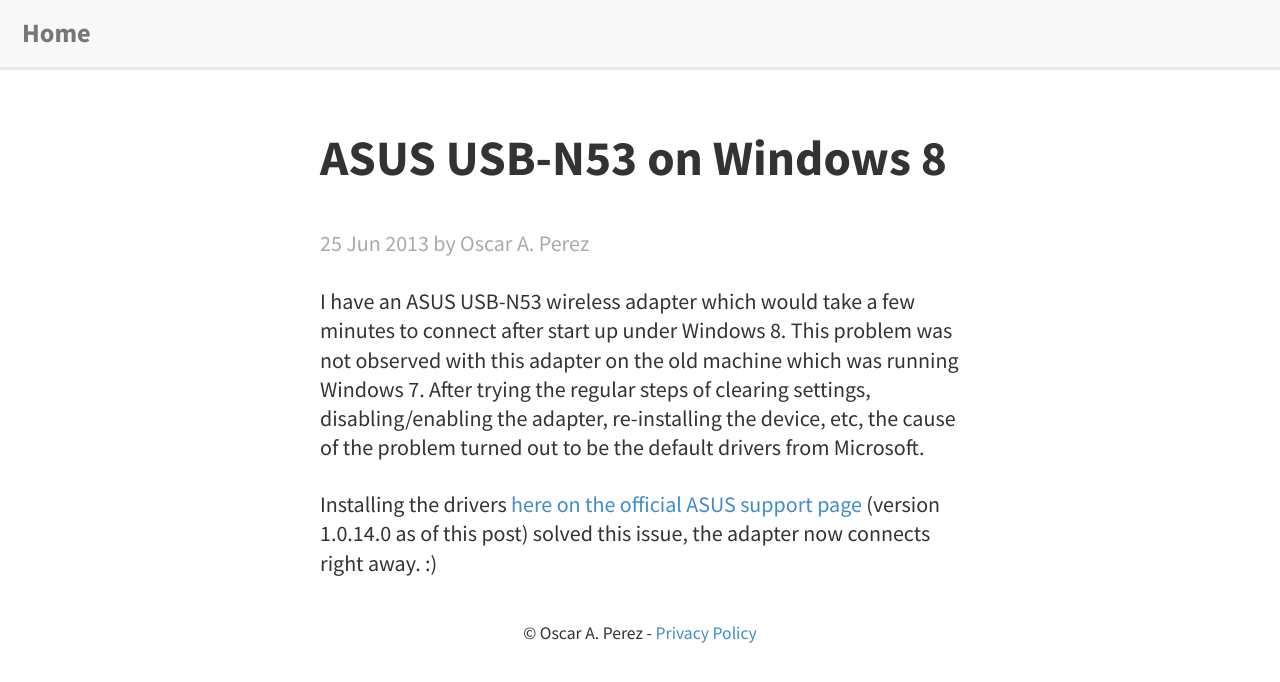
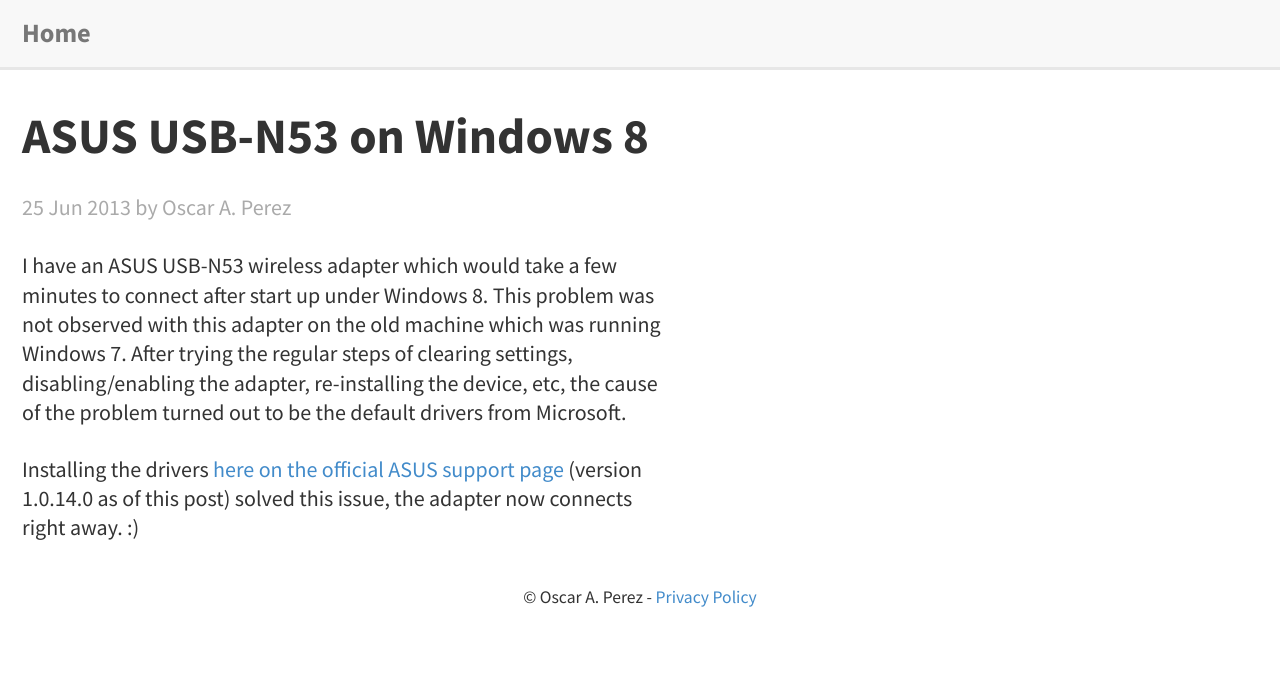
Before and after one commit to poscar/poscar.github.io, a Jekyll site: the page built from _posts/2013-06-25-asus-usb-n53-on-windows-8.md, in a window 1280 px wide. Shown: the top 682 px of the page. Built offline with Jekyll 4.4.1, drawn with Linux system fonts in a browser that asks for light colours.

Commit message:
Update main.css

```diff
--- a/css/main.css
+++ b/css/main.css
@@ -37,7 +37,7 @@
 
 .site {
   font-size: 1.25em;
-  margin: 3em auto 2em;
+  margin: 2em 1em;
   line-height: 1.5em;
   max-width: 640px;
 }
@@ -45,6 +45,7 @@
 .site h2 {
   font-size: 2.25em;
   line-height: 1.1em;
+  margin: 0;
 }
 
 .header a {
@@ -74,6 +75,7 @@
 
 .meta {
   color: #aaa;
+  margin: 1.25em auto;
 }
 
 .footer {
```
